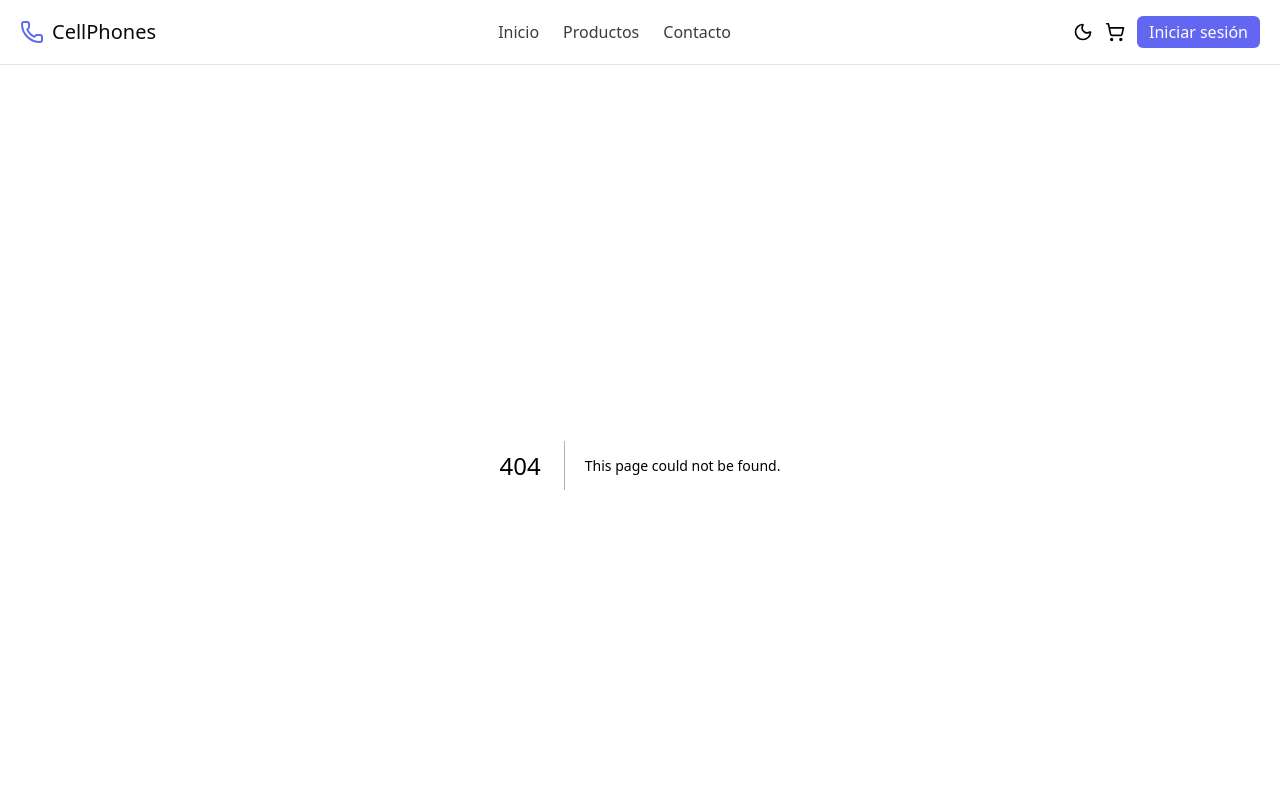
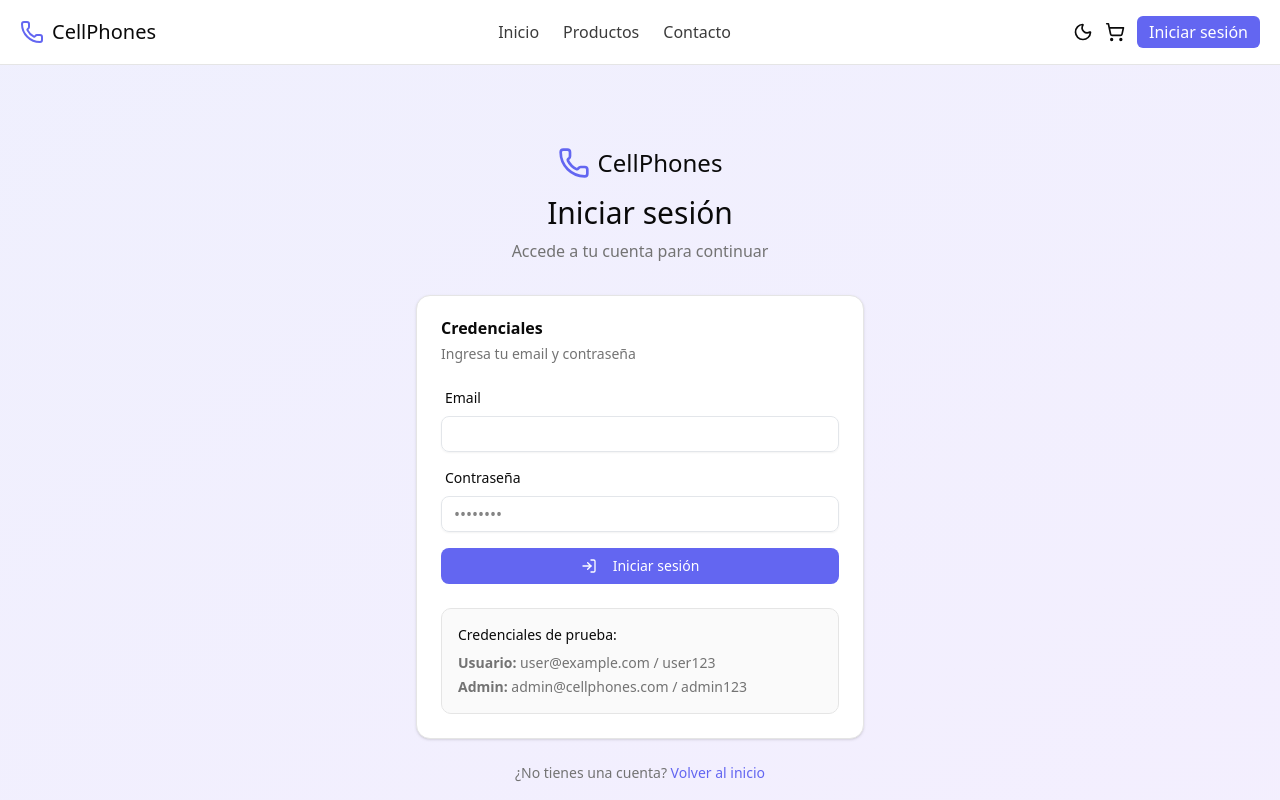
Before and after one commit to faustoleal/ecommerce-phones, a Next.js app: page /login in a window 1280 px wide. Before the commit this address had no page. Shown: the top 800 px of the page. Built offline with nearby package versions, Linux system fonts and the light colour scheme.

Commit message:
agregando endpoint /login

```diff
--- /dev/null
+++ b/src/app/login/page.tsx
@@ -0,0 +1,92 @@
+import Link from "next/link";
+import { Phone, LogIn } from "lucide-react";
+import Input from "@/src/components/Input";
+import Label from "@/src/components/Label";
+
+const Login = () => {
+  return (
+    <div className="min-h-screen flex items-center justify-center bg-gradient-to-br from-[#6366F1]/10 to-[#8B5CF6]/10 py-12 px-5">
+      <div className="w-full max-w-md">
+        <div className="text-center mb-8">
+          <Link href="/" className="inline-flex items-center gap-2 mb-4">
+            <Phone className="h-8 w-8 text-[#6366F1]" />
+            <span className="text-2xl font-medium">CellPhones</span>
+          </Link>
+          <h1 className="text-3xl font-medium mb-2">Iniciar sesión</h1>
+          <p className="text-muted-foreground">
+            Accede a tu cuenta para continuar
+          </p>
+        </div>
+
+        <div className="group flex flex-col gap-6 rounded-xl  py-6 shadow-sm overflow-hidden border border-border hover:border-[#6366F1] transition-colors h-full bg-white">
+          <div className="grid auto-rows-min grid-rows-[auto_auto] items-start gap-2 px-6 has">
+            <div className="leading-none font-semibold">Credenciales</div>
+            <div className="text-muted-foreground text-sm">
+              Ingresa tu email y contraseña
+            </div>
+          </div>
+          <div className="px-6">
+            <form className="space-y-4">
+              <div className="space-y-2">
+                <Label htmlFor="email">Email</Label>
+                <Input
+                  id="email"
+                  type="email"
+                  required
+                  className="border-[#E3E6EA]"
+                />
+              </div>
+
+              <div className="space-y-2">
+                <Label htmlFor="password">Contraseña</Label>
+                <Input
+                  id="password"
+                  type="password"
+                  placeholder="••••••••"
+                  required
+                  className="border-[#E3E6EA]"
+                />
+              </div>
+
+              <button
+                type="submit"
+                className="h-9 inline-flex items-center justify-center gap-2 whitespace-nowrap rounded-md text-sm font-medium transition-all w-full bg-[#6366F1] hover:bg-[#8B5CF6] text-white"
+              >
+                <>
+                  <LogIn className="mr-2 h-4 w-4" />
+                  Iniciar sesión
+                </>
+              </button>
+            </form>
+
+            <div className="mt-6 p-4 bg-muted/50 rounded-lg border border-border">
+              <p className="text-sm font-medium mb-2">
+                Credenciales de prueba:
+              </p>
+              <div className="space-y-1 text-sm text-muted-foreground">
+                <p>
+                  <strong>Usuario:</strong> user@example.com / user123
+                </p>
+                <p>
+                  <strong>Admin:</strong> admin@cellphones.com / admin123
+                </p>
+              </div>
+            </div>
+          </div>
+        </div>
+
+        <p className="text-center mt-6 text-sm text-muted-foreground">
+          ¿No tienes una cuenta?{" "}
+          <Link
+            href="/"
+            className="text-[#6366F1] hover:text-[#8B5CF6] font-medium"
+          >
+            Volver al inicio
+          </Link>
+        </p>
+      </div>
+    </div>
+  );
+};
+
+export default Login;
```
